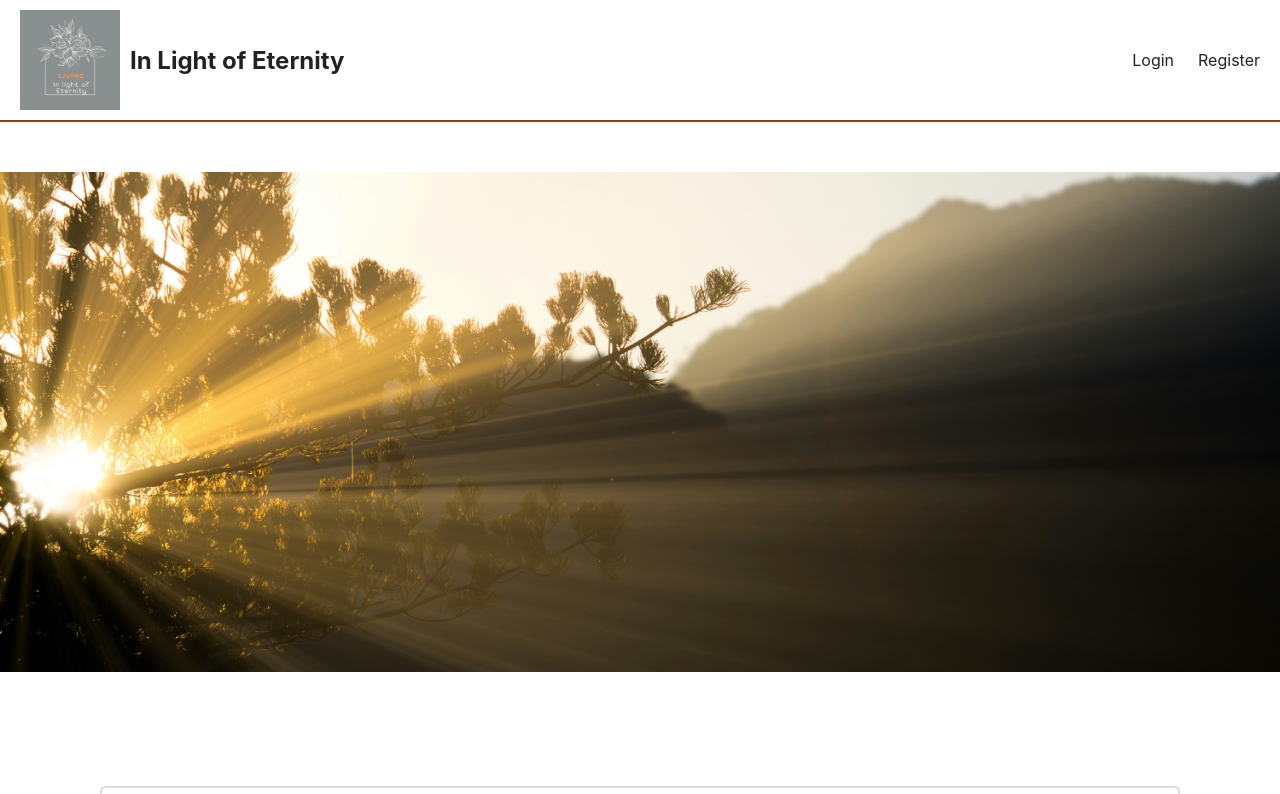
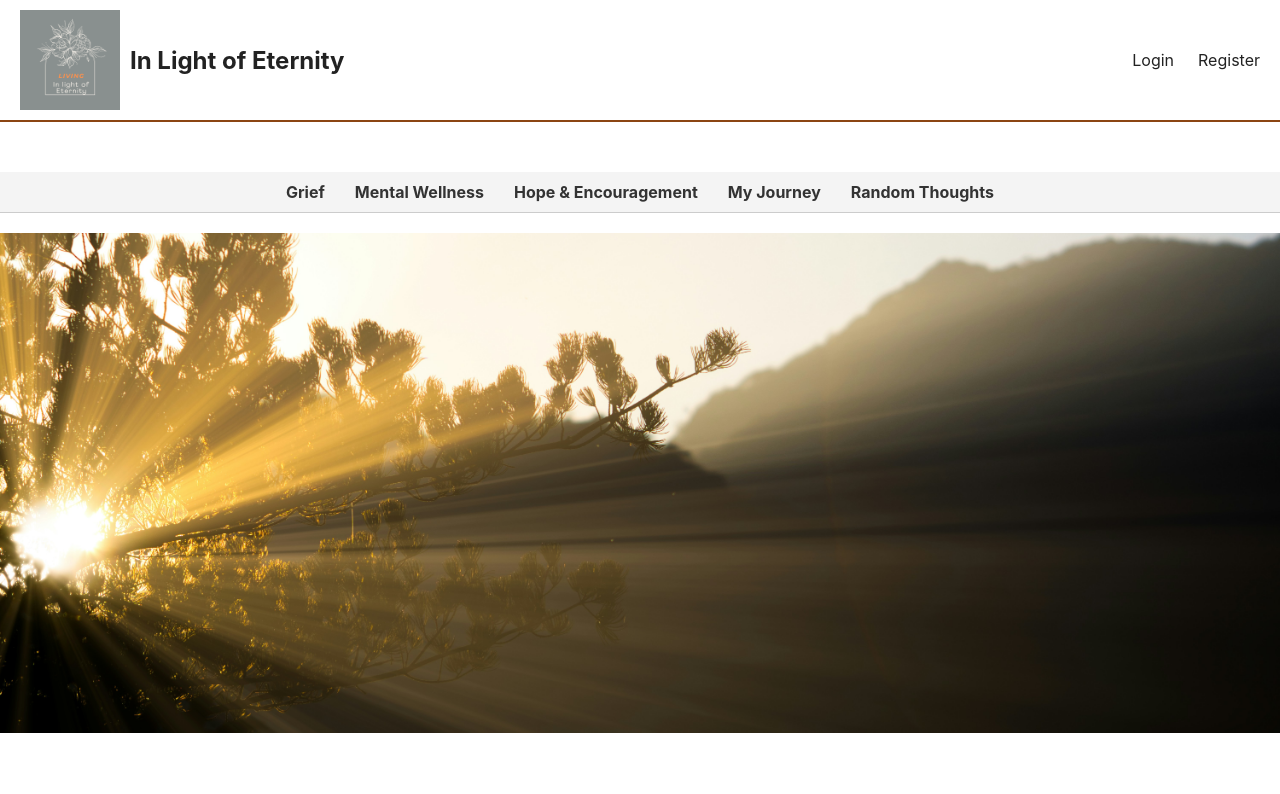
Before and after one commit to MercyNJ/blog-app, a React (Vite) app in the folder client/: page /create in a window 1280 px wide. Shown: the top 794 px of the page. Built offline with nearby package versions, Linux system fonts and the light colour scheme; no server answers.

Commit message:
Added another header and associated files

```diff
--- a/client/src/App.css
+++ b/client/src/App.css
@@ -226,3 +226,52 @@ footer p, footer h6 {
   font-weight: bold;
   margin-bottom: 40px;
 }
+
+/* Category Subheader */
+.categories {
+  display: flex;
+  justify-content: center;
+  background-color: #f4f4f4;
+  padding: 10px 0;
+  border-bottom: 1px solid #ccc;
+  margin-bottom: 20px;
+}
+
+.categories a {
+  margin: 0 15px;
+  text-decoration: none;
+  color: #333;
+  font-weight: bold;
+}
+
+.categories a:hover {
+  color: #8b4513;
+}
+
+/* Posts */
+.posts {
+  display: flex;
+  flex-wrap: wrap;
+  gap: 20px;
+  justify-content: center;
+  padding: 20px;
+}
+
+.posts .post {
+  flex: 1 1 calc(33% - 40px);
+  box-shadow: 0 0 10px rgba(0, 0, 0, 0.1);
+  padding: 20px;
+  background-color: white;
+}
+
+@media (max-width: 768px) {
+  .posts .post {
+    flex: 1 1 calc(50% - 40px);
+  }
+}
+
+@media (max-width: 480px) {
+  .posts .post {
+    flex: 1 1 100%;
+  }
+}
--- a/client/src/App.jsx
+++ b/client/src/App.jsx
@@ -10,6 +10,7 @@ import CreatePost from "./pages/CreatePost";
 import PostPage from "./pages/PostPage";
 import EditPost from "./pages/EditPost";
 import {UserContextProvider} from "./UserContext";
+import CategoryPage from './pages/CategoryPage';
 
 function App() {
   return (
@@ -22,6 +23,7 @@ function App() {
 	  <Route path="/create" element={<CreatePost />} />
 	  <Route path="/post/:id" element={<PostPage />} />
           <Route path="/edit/:id" element={<EditPost />} />
+          <Route path="/category/:category" element={<CategoryPage />} />
         </Route>
       </Routes>
     </UserContextProvider>
--- /dev/null
+++ b/client/src/CategorySubheader.jsx
@@ -0,0 +1,14 @@
+import { Link } from "react-router-dom";
+import {UserContext} from "./UserContext";
+
+export default function CategorySubheader() {
+  return (
+    <nav className="categories">
+      <Link to="/category/grief">Grief</Link>
+      <Link to="/category/mental-wellness">Mental Wellness</Link>
+      <Link to="/category/hope-encouragement">Hope & Encouragement</Link>
+      <Link to="/category/my-journey">My Journey</Link>
+      <Link to="/category/random-thoughts">Random Thoughts</Link>
+    </nav>
+  );
+}
--- a/client/src/Layout.jsx
+++ b/client/src/Layout.jsx
@@ -1,4 +1,5 @@
 import Header from "./Header";
+import CategorySubheader from "./CategorySubheader";
 import Footer from "./Footer";
 import BannerImage from "./BannerImage";
 import { Outlet } from "react-router-dom";
@@ -7,6 +8,7 @@ export default function Layout() {
   return (
     <>
       <Header />
+      <CategorySubheader />
       <BannerImage />
       <main>
         <Outlet />
--- /dev/null
+++ b/client/src/pages/CategoryPage.jsx
@@ -0,0 +1,25 @@
+import { useEffect, useState } from 'react';
+import { useParams } from 'react-router-dom';
+import Post from '../Post';
+
+export default function CategoryPage() {
+  const { category } = useParams();
+  const [posts, setPosts] = useState([]);
+
+  useEffect(() => {
+    fetch(`http://localhost:3000/category/${category}`)
+      .then(response => response.json())
+      .then(data => setPosts(data));
+  }, [category]);
+
+  return (
+    <main>
+      <h1>{category.replace('-', ' ')}</h1>
+      <div className="posts">
+        {posts.map(post => (
+          <Post key={post._id} post={post} />
+        ))}
+      </div>
+    </main>
+  );
+}
```
Also changed, not shown: 5 other files (tests, documents, lock files or other folders).
